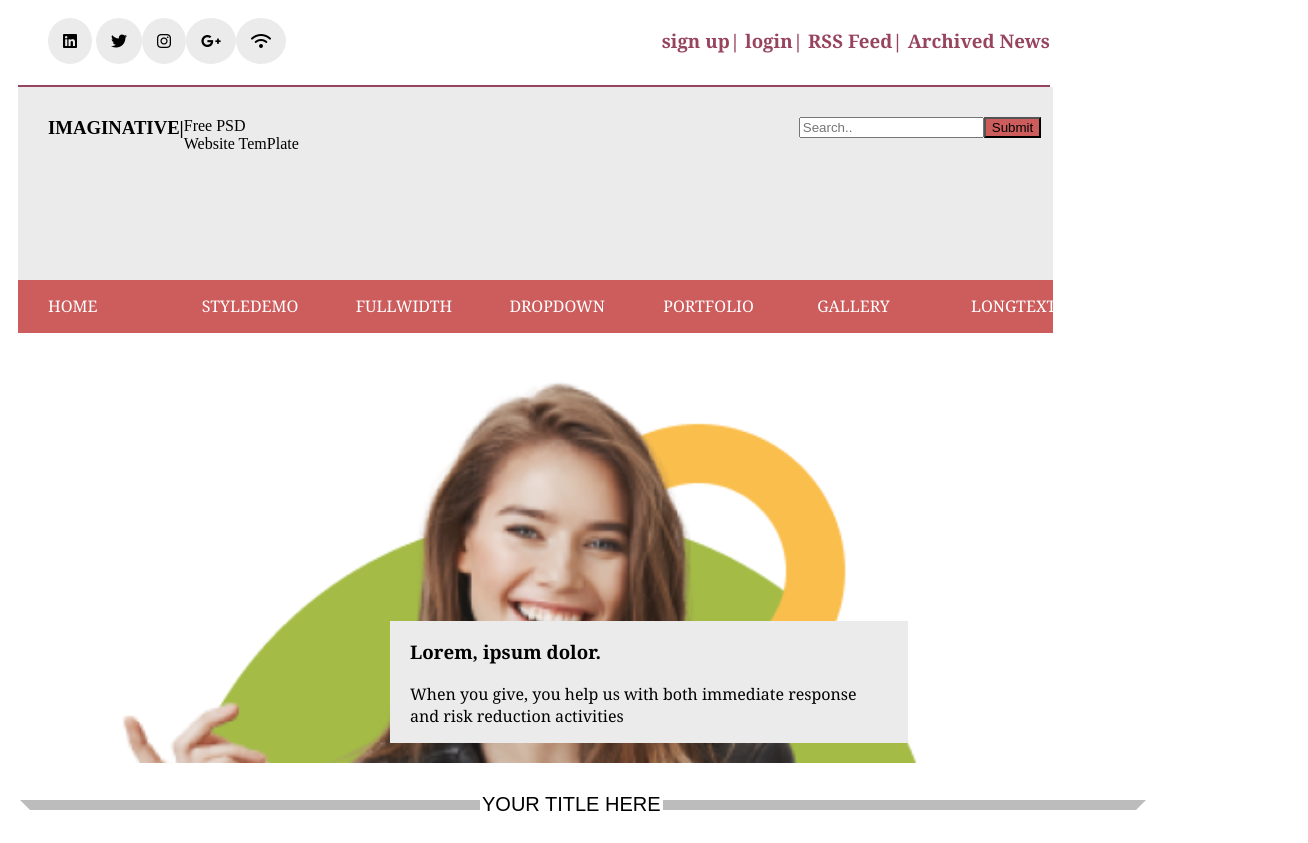
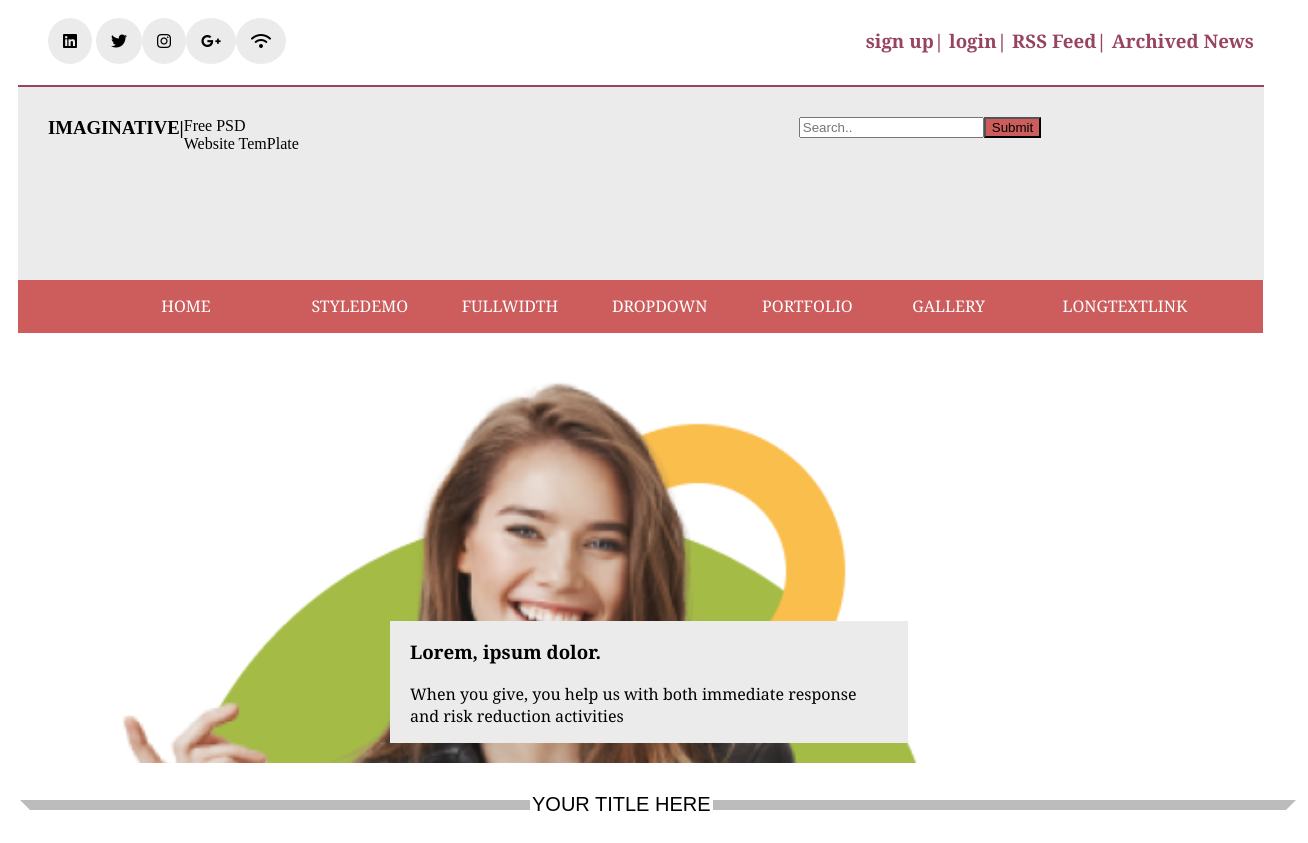
Before and after one commit to Tamannashabnam/internship---assignment-1, a plain HTML site: page index.html in a window 1280 px wide. Shown: the top 843 px of the page, 1308 px wide, since content can reach past the window. Drawn offline with Linux system fonts and the light colour scheme.

Commit message:
initial add

```diff
--- a/css/style.css
+++ b/css/style.css
@@ -1,7 +1,8 @@
 body {
-  width: 1130px;
+  width: 100%;
   height: 1823px;
   padding-left: 10px;
+
 
 
 }
@@ -17,7 +18,7 @@ body {
   font-size: 1em;
   font-weight: 400;
   line-height: 1.5;
-  width: 1002px;
+  width: 95%;
   height: 77px;
   padding-left: 30px;
 
@@ -35,7 +36,7 @@ body {
 
 .added {
   display: flex;
-  width: 1005px;
+  width: 95%;
   height: 193px;
   background-color: rgba(235, 235, 235, 1);
   padding-left: 30px;
@@ -96,18 +97,15 @@ a {
 
 .home {
   display: flex;
-  width: 960px;
+  width: 91%;
   height: 53px;
   text-decoration: none;
   font-family: Georgia, 'Times New Roman', Times, serif;
   background-color: rgb(205, 92, 92);
 
-  justify-content: space-between;
+  justify-content: space-evenly;
   padding-left: 30px;
-  padding-right: 45px;
-
-
-
+  padding-right: 50px;
 }
 
 
@@ -171,17 +169,17 @@ fieldset {
   box-sizing: border-box;
   grid-area: 1/ 1;
   /* first row, first column */
-  padding-left: 150px;
-  padding-right: 150px;
-  width: inherit;
+  padding-left: 200px;
+  padding-right: 200px;
+
   font-size: 20px;
   font-family: Arial, Helvetica, sans-serif
 }
 
 .last {
   display: flex;
-
-
+  padding-left: 30px;
+  padding-right: 30px;
 }
 
 .order-1 {
@@ -191,6 +189,7 @@ fieldset {
 
 .color {
   color: red;
+  padding-right: 10px;
 
 }
 
@@ -221,7 +220,7 @@ fieldset {
 .bird {
   background-color: rgba(151, 69, 95, 1);
   border-radius: 4px;
-  width: 1005px;
+  width: 95%;
   height: 100px;
   padding-bottom: 20px;
   display: flex;
@@ -245,7 +244,7 @@ fieldset {
 footer {
   background-color: rgba(235, 235, 235, 1);
   height: 63px;
-  width: 1009px;
+  width: 100%;
 
   display: flex;
 
@@ -273,7 +272,7 @@ footer {
 
 .hello {
   display: flex;
-  width: 1003px;
+  width: 100%;
   padding-top: 50px;
   background-color: rgba(188, 188, 188, 1);
   border: 5px solid rgba(210, 210, 210, 1);
@@ -284,7 +283,7 @@ footer {
 }
 
 .conta-1 {
-  width: 900px;
+  width: 95%;
   display: grid;
 }
 
@@ -317,6 +316,7 @@ footer {
   display: flex;
   flex-direction: column;
   width: 228px;
+  padding-right: 30px;
 }
 
 .login-form input {
--- a/index.html
+++ b/index.html
@@ -45,7 +45,7 @@
       </section>
       <section>
         <div class="home">
-          <a href="https://www.w3schools.com">HOME</a>
+          <a href="https://www.w3schools.com" id="a-home">HOME</a>
           <a href="https://www.w3schools.com">STYLEDEMO</a>
           <a href="https://www.w3schools.com">FULLWIDTH</a>
           <a href="https://www.w3schools.com">DROPDOWN</a>
```
